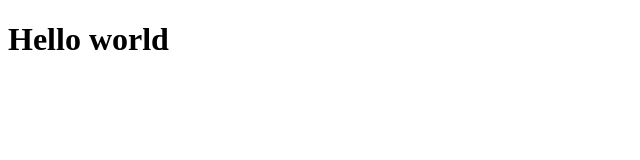
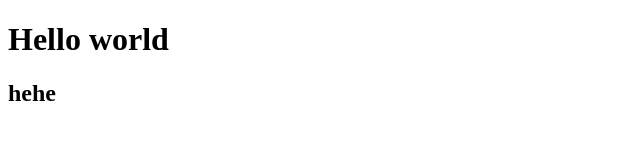
Before and after one commit to hiuhuyn/test-jenkins-github, a plain HTML site: page index.html in a window 1280 px wide. Shown: the full height of the page, 0-640 px from the left. Drawn offline with Linux system fonts and the light colour scheme.

Commit message:
Update index.html

```diff
--- a/index.html
+++ b/index.html
@@ -1,2 +1,3 @@
 <!DOCTYPE html>
 <h1>Hello world</h1>
+<h2>hehe</h2>
```
